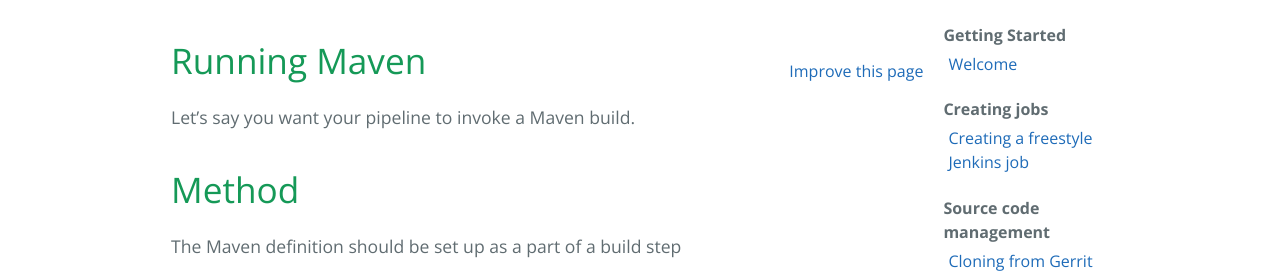
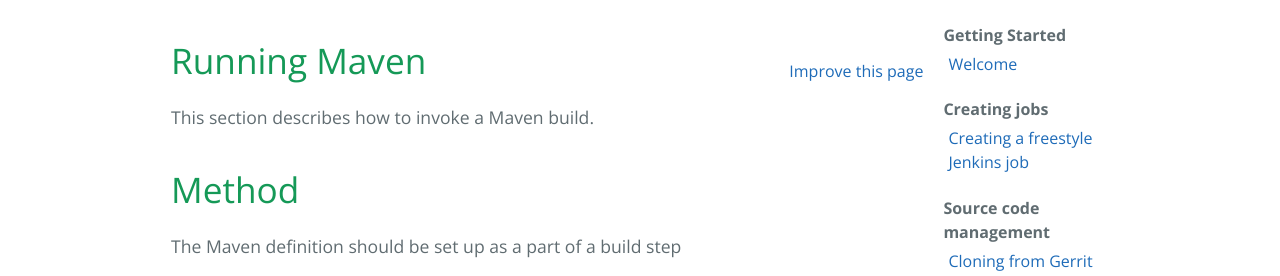
Before and after one commit to alexeymhv/adop-cartridges-cookbook, a Jekyll site: the page built from _docs/recipes/running-maven.md, in a window 1280 px wide. Shown: the part 197-473 px from the top of the page. Built offline with Jekyll 4.4.1, drawn with Linux system fonts in a browser that asks for light colours.

Commit message:
Update running-maven.md

```diff
--- a/_docs/recipes/running-maven.md
+++ b/_docs/recipes/running-maven.md
@@ -4,7 +4,7 @@ title: Running Maven
 permalink: /docs/recipes/running-maven/
 ---
 
-Let’s say you want your pipeline to invoke a Maven build.
+This section describes how to invoke a Maven build.
 
 # Method
 
```
